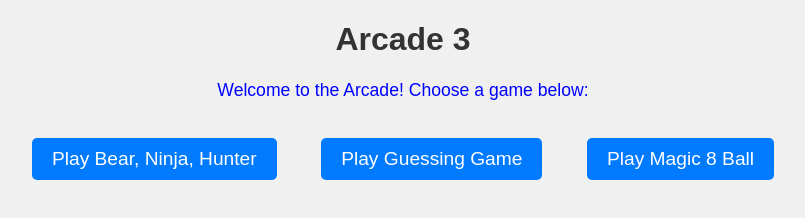
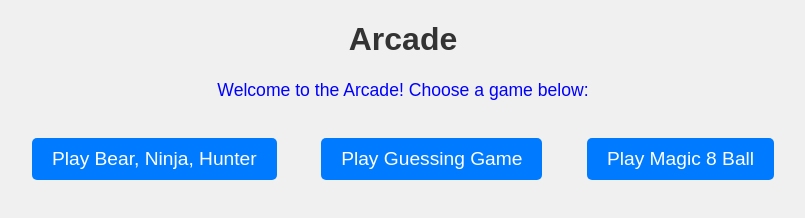
Before and after one commit to Santachris16/Arcade-3, a plain HTML site: page index.html in a window 1280 px wide. Shown: the whole page, without its empty margins (237-1042 px from the left). Drawn offline with Linux system fonts and the light colour scheme.

Commit message:
Update index.html

```diff
--- a/index.html
+++ b/index.html
@@ -8,7 +8,7 @@
     <link rel="stylesheet" href="CSS/style.css">
 </head>
 <body>
-     <h1>Arcade 3</h1>
+     <h1>Arcade</h1>
     <p id="gameResult">Welcome to the Arcade! Choose a game below:</p>
 
     <!-- Buttons for each game -->
```
